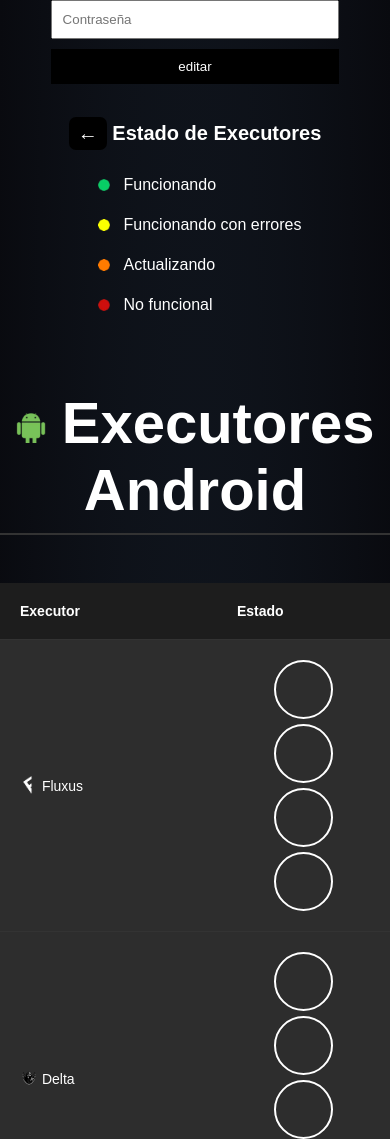
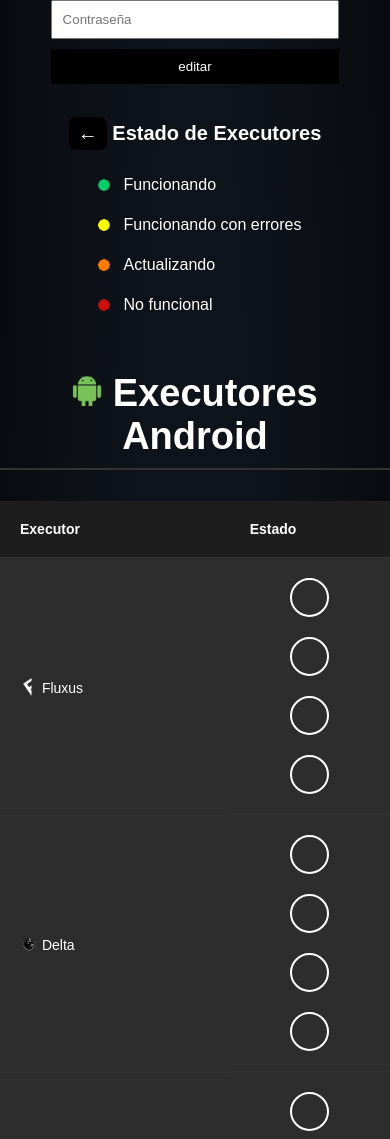
Before and after one commit to Shadow0-web/status, a plain HTML site: page index.html in a window 390 px wide. Shown: the top 1139 px of the page. Drawn offline with Linux system fonts and the light colour scheme; a script that the page names is missing.

Commit message:
Update index.html

```diff
--- a/index.html
+++ b/index.html
@@ -232,16 +232,16 @@
 
             .executor-table .status-cell {
                 flex-direction: column;
-                gap: 5px;
+                gap: 20px;
             }
 
             .executor-table label {
-                width: 55px;
-                height: 55px;
+                width: 35px;
+                height: 35px;
             }
 
             section h2 {
-                font-size: 58px;
+                font-size: 38px;
             }
         }
 
```
